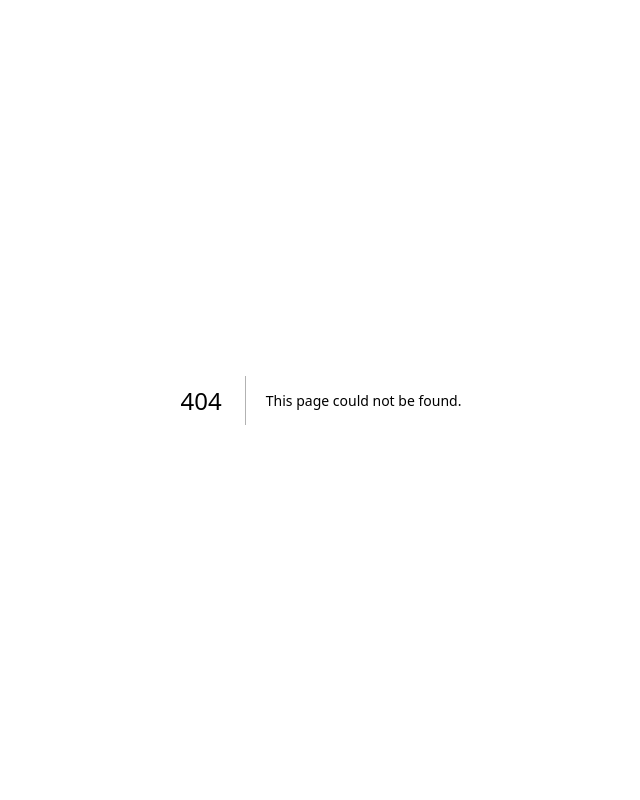
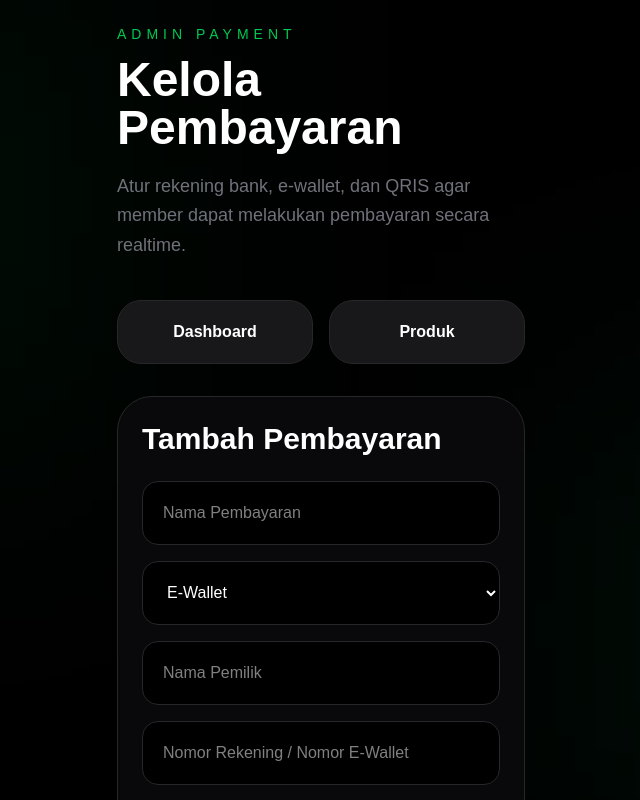
Before and after one commit to ibasnanna-sys/dan-app, a Next.js app: page /admin/payment in a window 1280 px wide. Before the commit this address had no page. Shown: the top 800 px of the page, without its empty margins (319-959 px from the left). Built offline with nearby package versions, Linux system fonts and the light colour scheme; no server answers; the database is empty.

Commit message:
Add Admin Payment Management Page

```diff
--- /dev/null
+++ b/src/app/admin/payment/page.tsx
@@ -0,0 +1,409 @@
+"use client";
+
+import Link from "next/link";
+import { useEffect, useState } from "react";
+import { supabase } from "@/lib/supabase";
+
+export default function AdminPaymentPage() {
+
+  const [payments, setPayments] =
+    useState<any[]>([]);
+
+  const [loading, setLoading] =
+    useState(true);
+
+  const [saving, setSaving] =
+    useState(false);
+
+  const [form, setForm] =
+    useState({
+      name: "",
+      type: "ewallet",
+      account_name: "",
+      account_number: "",
+      logo: "",
+    });
+
+  useEffect(() => {
+
+    loadPayments();
+
+  }, []);
+
+  async function loadPayments() {
+
+    const { data } =
+      await supabase
+        .from("payment_methods")
+        .select("*")
+        .order("created_at", {
+          ascending: false,
+        });
+
+    setPayments(data || []);
+
+    setLoading(false);
+  }
+
+  async function createPayment() {
+
+    if (
+      !form.name ||
+      !form.account_name ||
+      !form.account_number
+    ) {
+
+      alert("Lengkapi data");
+
+      return;
+    }
+
+    setSaving(true);
+
+    const { error } =
+      await supabase
+        .from("payment_methods")
+        .insert([
+          {
+            ...form,
+            is_active: true,
+          },
+        ]);
+
+    if (error) {
+
+      alert(error.message);
+
+      setSaving(false);
+
+      return;
+    }
+
+    setForm({
+      name: "",
+      type: "ewallet",
+      account_name: "",
+      account_number: "",
+      logo: "",
+    });
+
+    loadPayments();
+
+    setSaving(false);
+
+    alert("Metode pembayaran berhasil ditambahkan");
+  }
+
+  async function toggleStatus(
+    id: string,
+    status: boolean
+  ) {
+
+    await supabase
+      .from("payment_methods")
+      .update({
+        is_active: !status,
+      })
+      .eq("id", id);
+
+    loadPayments();
+  }
+
+  async function deletePayment(
+    id: string
+  ) {
+
+    const confirmDelete =
+      confirm(
+        "Hapus metode pembayaran?"
+      );
+
+    if (!confirmDelete) return;
+
+    await supabase
+      .from("payment_methods")
+      .delete()
+      .eq("id", id);
+
+    loadPayments();
+  }
+
+  if (loading) {
+
+    return (
+      <div className="min-h-screen bg-black text-white flex items-center justify-center">
+        Loading...
+      </div>
+    );
+  }
+
+  return (
+    <div className="min-h-screen bg-black text-white overflow-hidden">
+
+      {/* BACKGROUND */}
+      <div className="fixed inset-0">
+
+        <div className="absolute top-0 left-0 w-[400px] h-[400px] bg-green-500/10 blur-[140px]" />
+
+        <div className="absolute bottom-0 right-0 w-[350px] h-[350px] bg-green-400/10 blur-[140px]" />
+
+      </div>
+
+      <div className="relative z-10 max-w-md mx-auto px-5 py-6 pb-32">
+
+        {/* HEADER */}
+        <div className="mb-10">
+
+          <p className="text-green-500 text-sm tracking-[5px] uppercase mb-3">
+            Admin Payment
+          </p>
+
+          <h1 className="text-5xl font-black leading-none">
+            Kelola Pembayaran
+          </h1>
+
+          <p className="text-zinc-500 text-lg mt-5 leading-relaxed">
+            Atur rekening bank,
+            e-wallet, dan QRIS
+            agar member dapat
+            melakukan pembayaran
+            secara realtime.
+          </p>
+
+        </div>
+
+        {/* NAVIGATION */}
+        <div className="grid grid-cols-2 gap-4 mb-8">
+
+          <Link
+            href="/admin"
+            className="h-16 rounded-3xl border border-zinc-800 bg-zinc-900 flex items-center justify-center font-bold"
+          >
+            Dashboard
+          </Link>
+
+          <Link
+            href="/admin/products"
+            className="h-16 rounded-3xl border border-zinc-800 bg-zinc-900 flex items-center justify-center font-bold"
+          >
+            Produk
+          </Link>
+
+        </div>
+
+        {/* FORM */}
+        <div className="bg-zinc-950 border border-zinc-800 rounded-[35px] p-6 mb-8">
+
+          <h2 className="text-3xl font-black mb-6">
+            Tambah Pembayaran
+          </h2>
+
+          <div className="space-y-4">
+
+            <input
+              type="text"
+              placeholder="Nama Pembayaran"
+              value={form.name}
+              onChange={(e) =>
+                setForm({
+                  ...form,
+                  name: e.target.value,
+                })
+              }
+              className="w-full h-16 rounded-2xl bg-black border border-zinc-800 px-5 outline-none"
+            />
+
+            <select
+              value={form.type}
+              onChange={(e) =>
+                setForm({
+                  ...form,
+                  type: e.target.value,
+                })
+              }
+              className="w-full h-16 rounded-2xl bg-black border border-zinc-800 px-5 outline-none"
+            >
+
+              <option value="ewallet">
+                E-Wallet
+              </option>
+
+              <option value="bank">
+                Bank
+              </option>
+
+              <option value="qris">
+                QRIS
+              </option>
+
+            </select>
+
+            <input
+              type="text"
+              placeholder="Nama Pemilik"
+              value={form.account_name}
+              onChange={(e) =>
+                setForm({
+                  ...form,
+                  account_name:
+                    e.target.value,
+                })
+              }
+              className="w-full h-16 rounded-2xl bg-black border border-zinc-800 px-5 outline-none"
+            />
+
+            <input
+              type="text"
+              placeholder="Nomor Rekening / Nomor E-Wallet"
+              value={form.account_number}
+              onChange={(e) =>
+                setForm({
+                  ...form,
+                  account_number:
+                    e.target.value,
+                })
+              }
+              className="w-full h-16 rounded-2xl bg-black border border-zinc-800 px-5 outline-none"
+            />
+
+            <input
+              type="text"
+              placeholder="Logo URL (opsional)"
+              value={form.logo}
+              onChange={(e) =>
+                setForm({
+                  ...form,
+                  logo: e.target.value,
+                })
+              }
+              className="w-full h-16 rounded-2xl bg-black border border-zinc-800 px-5 outline-none"
+            />
+
+            <button
+              onClick={createPayment}
+              disabled={saving}
+              className="w-full h-16 rounded-3xl bg-green-500 text-black font-black text-xl mt-4"
+            >
+              {saving
+                ? "Menyimpan..."
+                : "Tambah Pembayaran"}
+            </button>
+
+          </div>
+
+        </div>
+
+        {/* LIST */}
+        <div className="space-y-5">
+
+          {payments.map((item) => (
+
+            <div
+              key={item.id}
+              className="bg-zinc-950 border border-zinc-800 rounded-[35px] p-6"
+            >
+
+              <div className="flex items-start justify-between">
+
+                <div>
+
+                  <div className="flex items-center gap-3">
+
+                    <h2 className="text-3xl font-black">
+                      {item.name}
+                    </h2>
+
+                    <div
+                      className={`px-3 py-1 rounded-full text-xs font-bold ${
+                        item.is_active
+                          ? "bg-green-500/20 text-green-400 border border-green-500/30"
+                          : "bg-red-500/20 text-red-400 border border-red-500/30"
+                      }`}
+                    >
+                      {item.is_active
+                        ? "ACTIVE"
+                        : "OFF"}
+                    </div>
+
+                  </div>
+
+                  <p className="text-zinc-500 mt-2 uppercase">
+                    {item.type}
+                  </p>
+
+                </div>
+
+              </div>
+
+              <div className="mt-8 space-y-5">
+
+                <div>
+
+                  <p className="text-zinc-500 text-sm mb-2">
+                    Nama Pemilik
+                  </p>
+
+                  <h3 className="text-2xl font-bold">
+                    {item.account_name}
+                  </h3>
+
+                </div>
+
+                <div>
+
+                  <p className="text-zinc-500 text-sm mb-2">
+                    Nomor
+                  </p>
+
+                  <h3 className="text-2xl font-bold break-all">
+                    {item.account_number}
+                  </h3>
+
+                </div>
+
+              </div>
+
+              <div className="grid grid-cols-2 gap-4 mt-8">
+
+                <button
+                  onClick={() =>
+                    toggleStatus(
+                      item.id,
+                      item.is_active
+                    )
+                  }
+                  className={`h-14 rounded-2xl font-bold ${
+                    item.is_active
+                      ? "bg-red-500 text-white"
+                      : "bg-green-500 text-black"
+                  }`}
+                >
+                  {item.is_active
+                    ? "Nonaktifkan"
+                    : "Aktifkan"}
+                </button>
+
+                <button
+                  onClick={() =>
+                    deletePayment(
+                      item.id
+                    )
+                  }
+                  className="h-14 rounded-2xl bg-zinc-800 font-bold"
+                >
+                  Hapus
+                </button>
+
+              </div>
+
+            </div>
+
+          ))}
+
+        </div>
+
+      </div>
+
+    </div>
+  );
+              }
```
